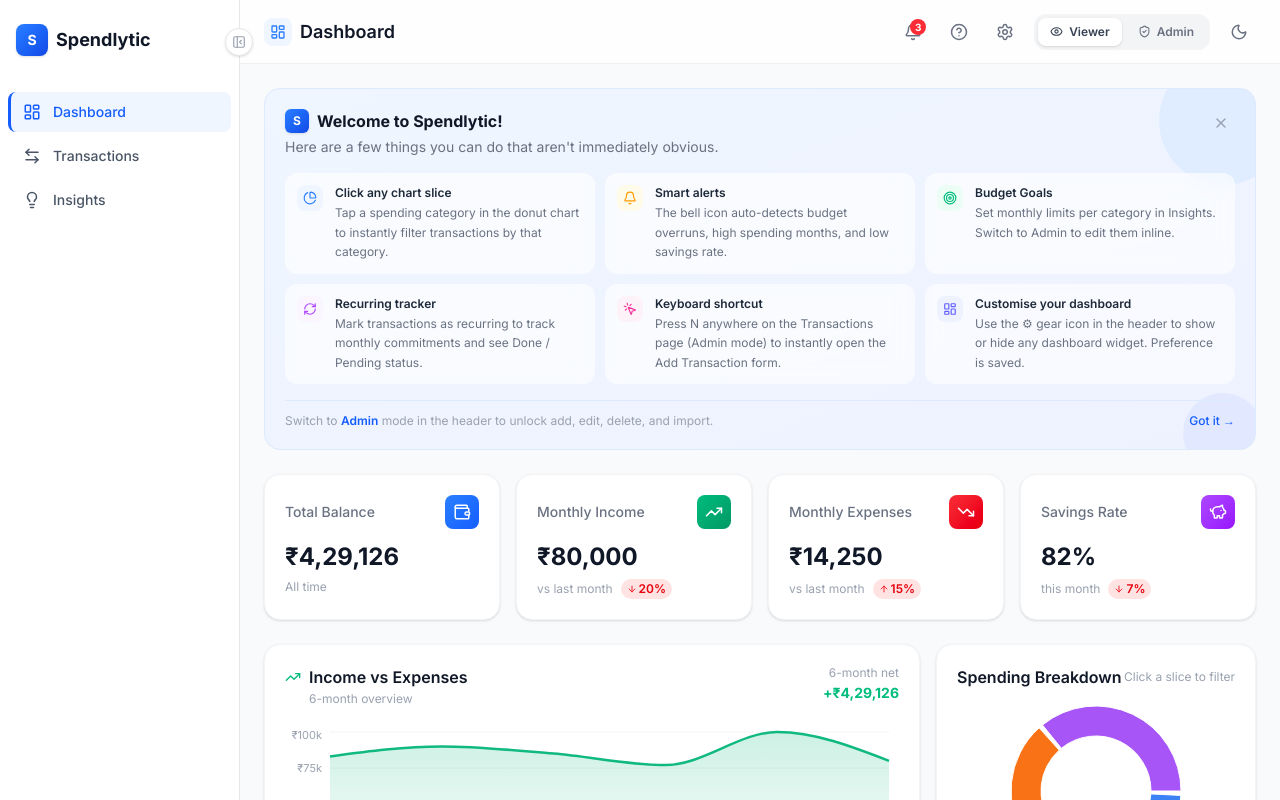
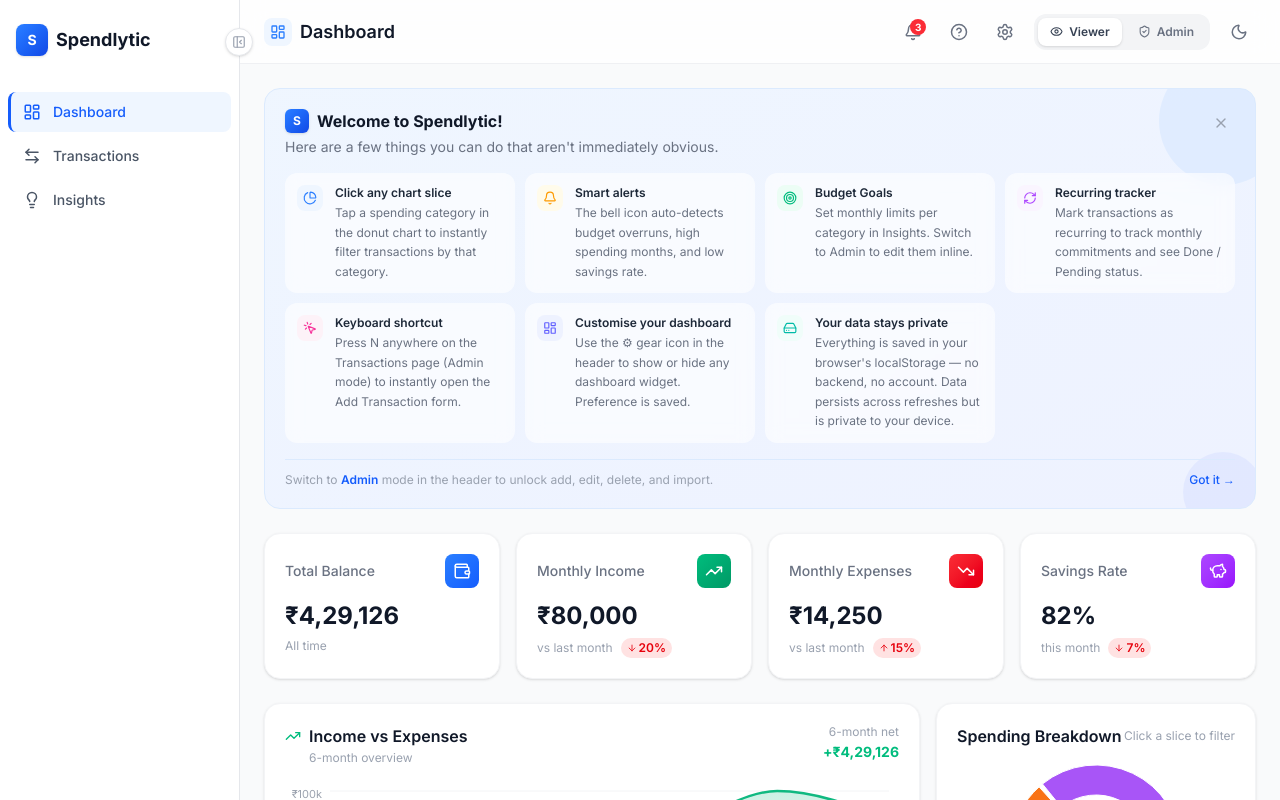
Before and after one commit to hemaharshini-dev/Financial-Dashboard, a React (Vite) app in the folder financial-dashboard/: page / in a window 1280 px wide. Shown: the top 800 px of the page. Built offline with nearby package versions, Linux system fonts and the light colour scheme.

Commit message:
Mentioned about persistent local storage in Welcome banner and readme file

```diff
--- a/financial-dashboard/src/components/ui/WelcomeBanner.jsx
+++ b/financial-dashboard/src/components/ui/WelcomeBanner.jsx
@@ -1,6 +1,6 @@
 import { useState } from 'react';
 import { motion, AnimatePresence } from 'framer-motion';
-import { X, MousePointerClick, Bell, Target, PieChart, RefreshCw, LayoutDashboard } from 'lucide-react';
+import { X, MousePointerClick, Bell, Target, PieChart, RefreshCw, LayoutDashboard, HardDrive } from 'lucide-react';
 import { useAppStore } from '../../store/useAppStore';
 
 const STORAGE_KEY = 'fd_welcome_dismissed';
@@ -47,6 +47,13 @@
     bg: 'bg-indigo-50 dark:bg-indigo-900/20',
     title: 'Customise your dashboard',
     desc: 'Use the ⚙ gear icon in the header to show or hide any dashboard widget. Preference is saved.',
+  },
+  {
+    icon: HardDrive,
+    color: 'text-teal-500',
+    bg: 'bg-teal-50 dark:bg-teal-900/20',
+    title: 'Your data stays private',
+    desc: 'Everything is saved in your browser\'s localStorage — no backend, no account. Data persists across refreshes but is private to your device.',
   },
 ];
 
@@ -101,7 +108,7 @@
             </div>
 
             {/* Feature grid */}
-            <div className="grid grid-cols-2 sm:grid-cols-2 lg:grid-cols-3 gap-2.5">
+            <div className="grid grid-cols-2 sm:grid-cols-2 lg:grid-cols-4 gap-2.5">
               {features.map(({ icon: Icon, color, bg, title, desc }) => (
                 <div key={title} className="flex items-start gap-3 bg-white/60 dark:bg-gray-900/40 rounded-xl p-3 backdrop-blur-sm">
                   <div className={`p-1.5 rounded-lg shrink-0 ${bg}`}>
```
Also changed, not shown: 1 other file (tests, documents, lock files or other folders).
